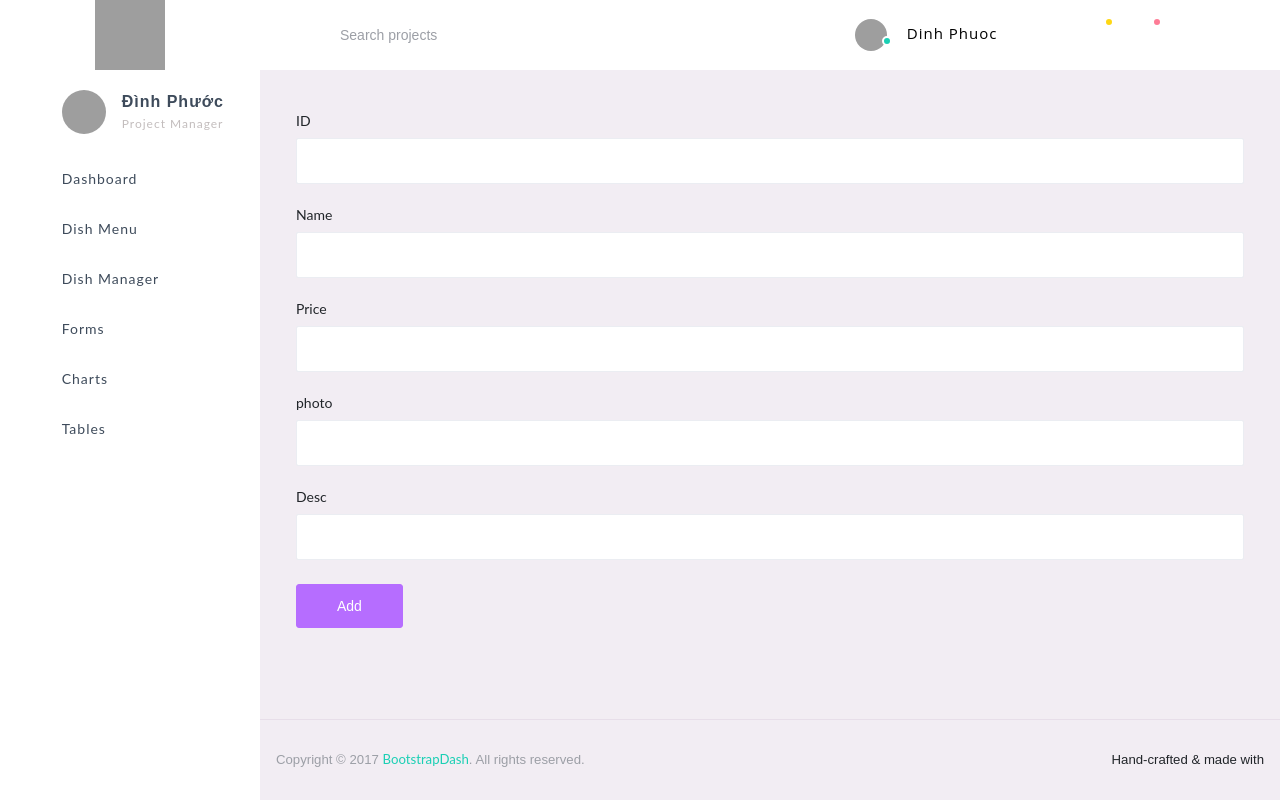
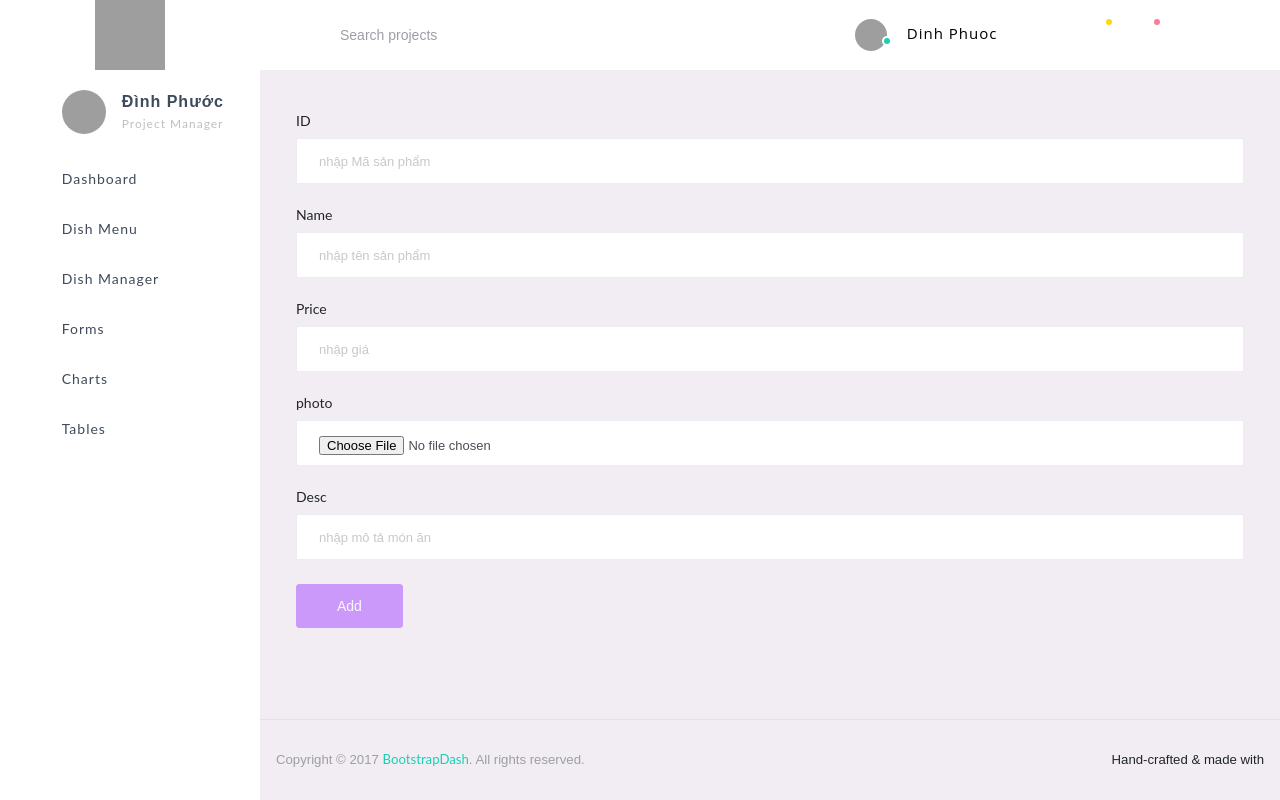
Before and after one commit to phuocnd69/assignmentgd1, an Angular app: page /admin/add-dish in a window 1280 px wide. Built offline with nearby package versions, Linux system fonts and the light colour scheme; grey boxes are pictures that could not be loaded.

Commit message:
2 files modified

```diff
--- a/src/app/add-dish/add-dish.component.html
+++ b/src/app/add-dish/add-dish.component.html
@@ -1,23 +1,38 @@
-<form>
+<form name="form" [formGroup]="form">
     <div class="form-group">
         <label for="">ID</label>
-        <input type="text" class="form-control" name="id" [(ngModel)]="dish.id">
+        <input type="text" class="form-control" formControlName="id" id="id" [(ngModel)]="dish.id" [ngClass]="{'is-invalid':form.get('id').touched && form.get('id').invalid}" required placeholder="nhập Mã sản phẩm">
+       <div class="invalid-feedback">
+              <div>Mã món ăn không được để trống</div>
+            </div>
       </div>
     <div class="form-group">
       <label for="">Name</label>
-      <input type="text" class="form-control" name="name"  [(ngModel)]="dish.name">
+      <input type="text" class="form-control" formControlName="name" id="name"  [(ngModel)]="dish.name" [ngClass]="{'is-invalid':form.get('name').touched && form.get('name').invalid}" required placeholder="nhập tên sản phẩm">
+      <div class="invalid-feedback">
+              <div>Tên món ăn không được để trống</div>
+            </div>
     </div>
     <div class="form-group">
         <label for="">Price</label>
-        <input type="number" class="form-control" name="price" [(ngModel)]="dish.price">
+        <input type="number" min="0" class="form-control" formControlName="price" id="price" [(ngModel)]="dish.price" [ngClass]="{'is-invalid':form.get('price').touched && form.get('price').invalid}" required  placeholder="nhập giá "/>
+        <div class="invalid-feedback">
+              <div>giá món ăn không để trống</div>
+            </div>
       </div>
     <div class="form-group">
         <label for="">photo</label>
-        <input type="text" class="form-control" name="img"  [(ngModel)]="dish.img"/>
+        <input type="file" class="form-control" formControlName="img" id="img"  [(ngModel)]="dish.img" [ngClass]="{'is-invalid':form.get('img').touched && form.get('img').invalid}" required placeholder="Nhập link ảnh" />
+        <div class="invalid-feedback">
+              <div>Ảnh không được để trống</div>
+            </div>
       </div>
     <div class="form-group">
         <label for="">Desc</label>
-        <input type="text" class="form-control" name="desc" [(ngModel)]="dish.desc">
+        <input type="text" class="form-control" formControlName="desc" id="desc" [(ngModel)]="dish.desc" [ngClass]="{'is-invalid':form.get('desc').touched && form.get('desc').invalid}" required placeholder="nhập mô tả món ăn"/>
+        <div class="invalid-feedback">
+              <div>Mô tả món ăn không được để trống</div>
+            </div>
       </div>
-    <button class="btn btn-primary" (click)="addDish()">Add</button>
+    <button class="btn btn-primary" (click)="addDish()" [disabled]="!form.valid" >Add</button>
   </form>
--- a/src/app/add-dish/add-dish.component.ts
+++ b/src/app/add-dish/add-dish.component.ts
@@ -2,6 +2,7 @@ import { Component, OnInit } from '@angular/core';
 import { Dish } from '../Dish';
 import { DishService } from '../dish.service';
 import { Router, ActivatedRoute } from '@angular/router';
+import { FormGroup,FormControl, Validators } from '@angular/forms';
 
 @Component({
   selector: 'app-add-dish',
@@ -9,6 +10,16 @@ import { Router, ActivatedRoute } from '@angular/router';
   styleUrls: ['./add-dish.component.scss']
 })
 export class AddDishComponent implements OnInit {
+    form = new FormGroup({
+      id: new FormControl('',Validators.required),
+      name: new FormControl('', Validators.required),
+      price: new FormControl('', Validators.required),
+      img: new FormControl('', Validators.required),
+      desc: new FormControl('', Validators.required),
+
+    })
+
+
     dish: Dish = new Dish();
   constructor(
     private dishService: DishService,
@@ -23,4 +34,18 @@ addDish(){
     this.router.navigateByUrl('/admin/dish-manager'));
     alert("Thêm thành công");
 }
+
+clear(){
+  var id = <HTMLInputElement>document.getElementById("id");
+  id.value = null;
+  var name = <HTMLInputElement>document.getElementById("name");
+  name.value = null;
+  var price = <HTMLInputElement>document.getElementById("price");
+  price.value = null;
+  var img = <HTMLInputElement>document.getElementById("img");
+  img.value = null;
+  var desc = <HTMLInputElement>document.getElementById("desc");
+  desc.value = null;
+
 }
+}
```
